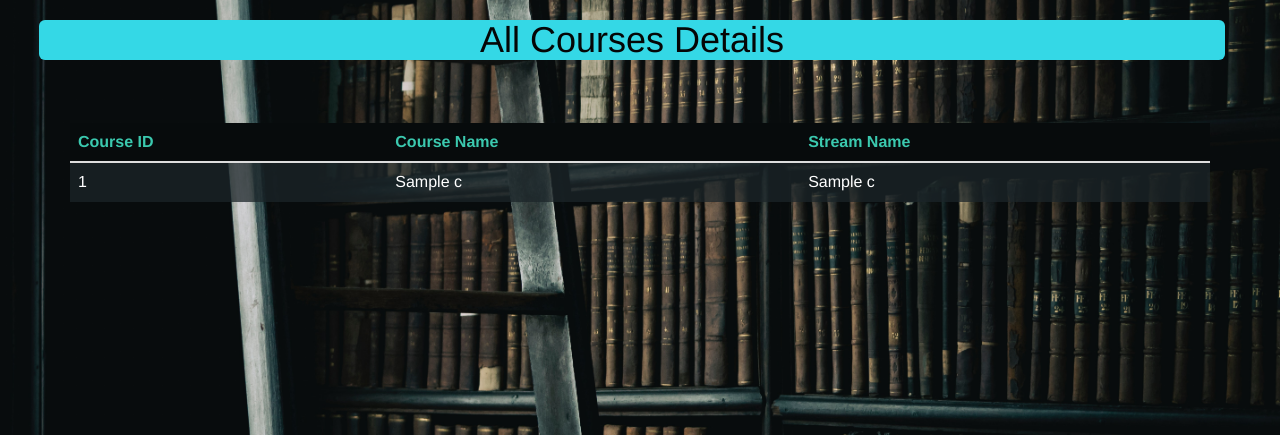
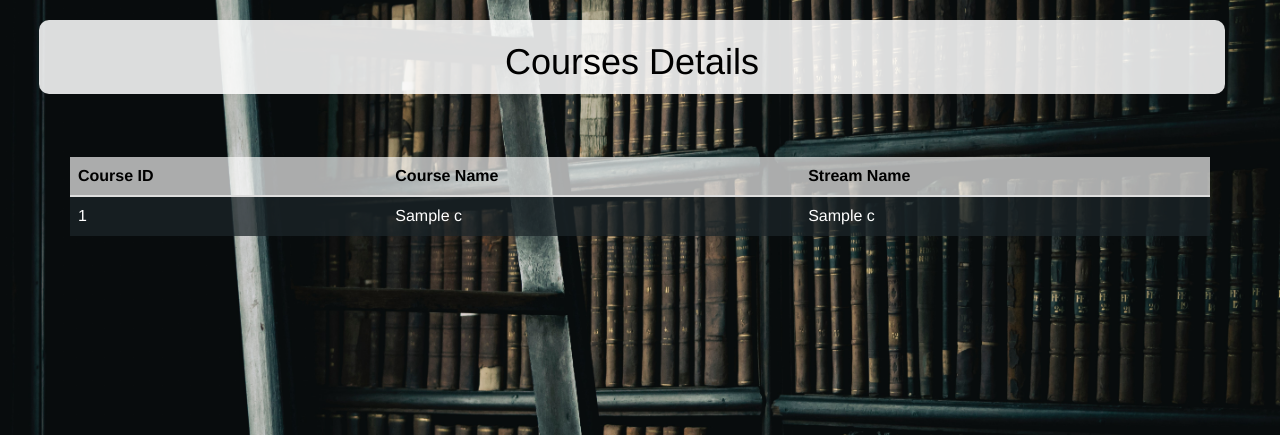
Before and after one commit to Harpal2000/Course-Management-System-in-Django-, a Django app: page /showdata in a window 1280 px wide. Shown: the top 435 px of the page. Run offline with Django 4.2, Linux system fonts and the light colour scheme; tables that the repository leaves empty hold one stand-in row (values such as "Sample post"); some libraries are stand-ins or nearby versions.

Commit message:
backend tables color changes

```diff
--- a/course/templates/showdata.html
+++ b/course/templates/showdata.html
@@ -13,9 +13,10 @@
 
 
 
-    <center style="  color:#050606;   background-color:#34d8e6;   border-radius: 6px;  margin: 0 55px 63px 39px;   text-align: center;" >
+  <center style="  color:black;   background-color:#ffffffdb;   border-radius: 10px;  margin: 2rem 55px 63px 39px;
+  text-align: center; padding:0.2rem 0 0.2rem 0; weight:bold; font-size:3rem" >
 
-        <h1>All Courses Details</h1>
+        <h1>Courses Details</h1>
 
             </center>
 
@@ -23,7 +24,7 @@
 <div class="container">
 <table class="table table-striped" >
     <thead>
-      <tr style="background-color:#070b0c; color: #3bc9af; align-items:center ">
+      <tr style="background-color:#ffffffa8; color: black; align-items:center; font-weight:bold">
         <th>Course ID</th>
 		<th>Course Name</th>
 		<th>Stream Name</th>
```
Also changed, not shown: course/templates/showstreams.html (+5 -3 lines), course/templates/showuserd.html (+7 -4 lines).
